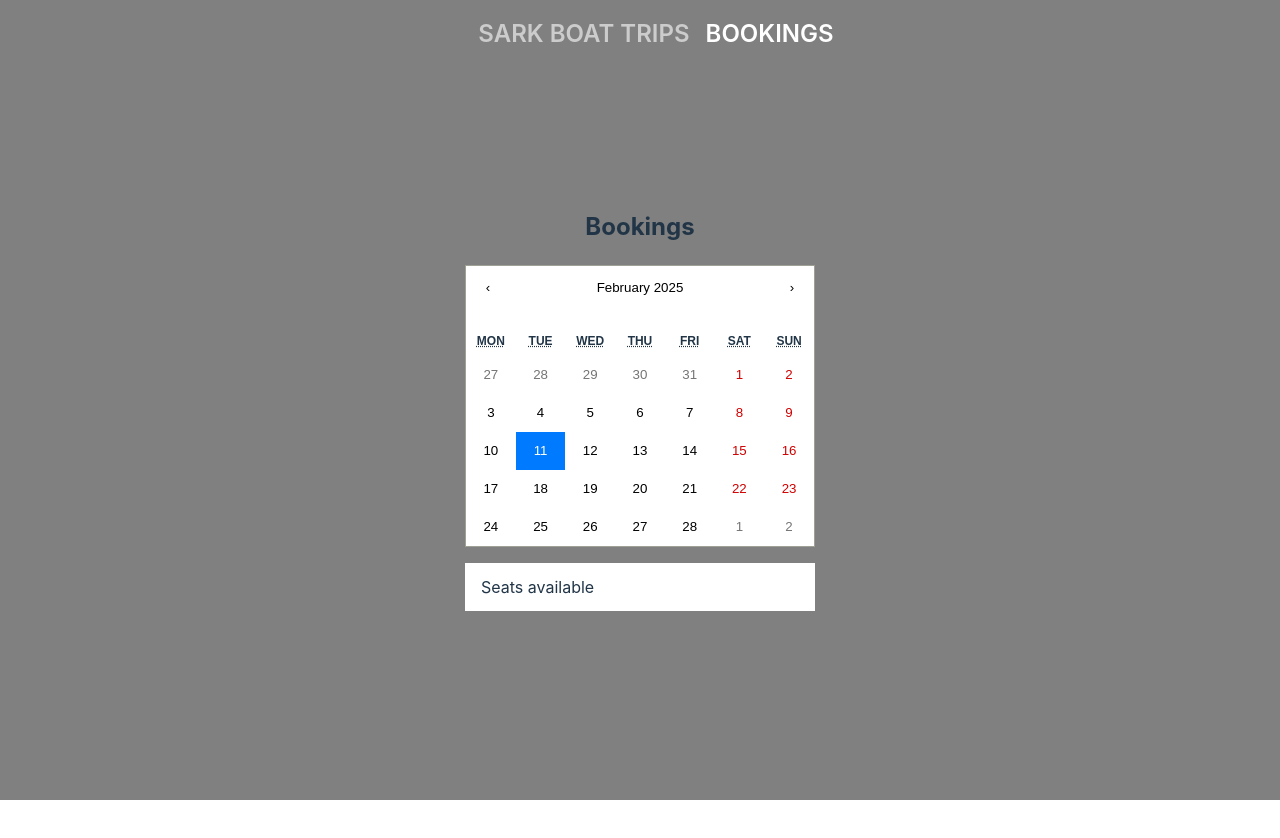
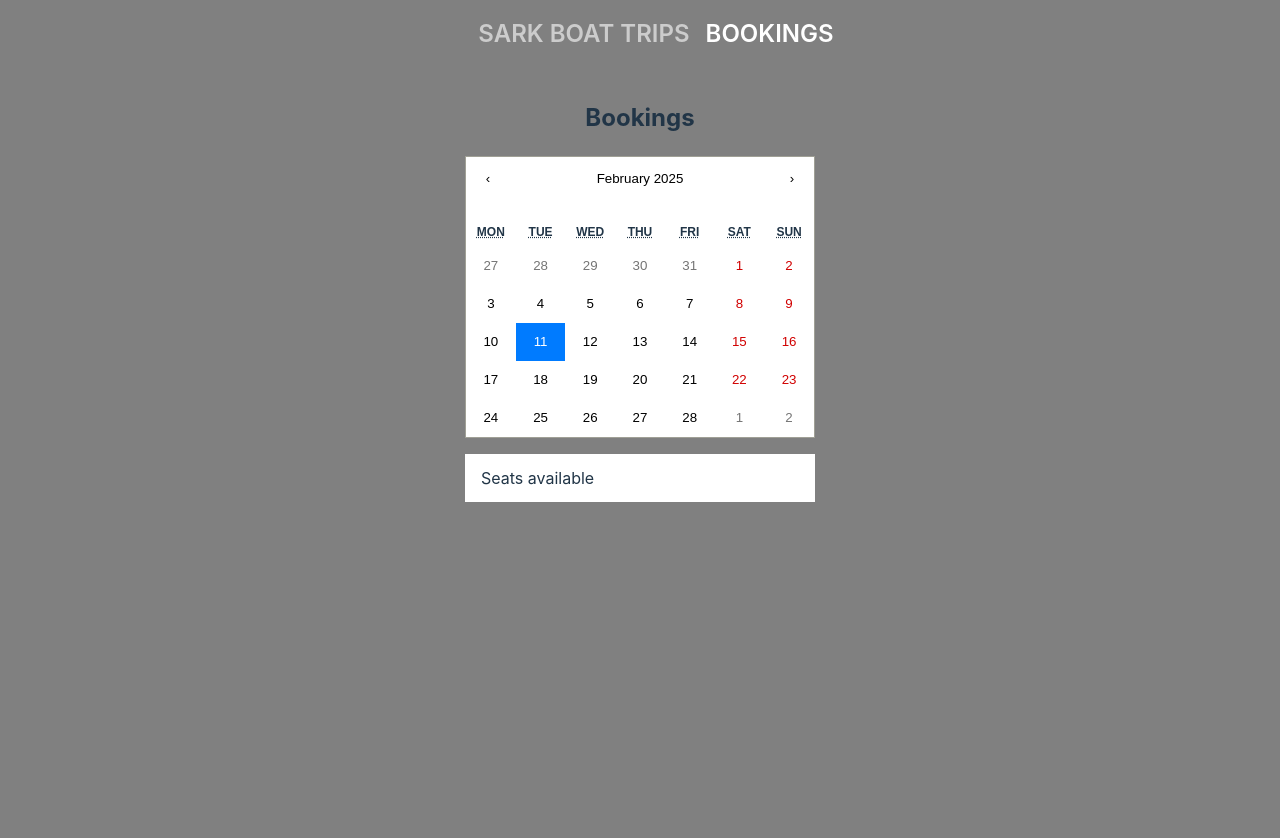
Before and after one commit to MorganGuille/sark-boat-trips, a React (Vite) app in the folder client/: page /bookings in a window 1280 px wide. Shown: the top 838 px of the page. Before the commit the page ends 800 px from the top, so only its background shows below. Built offline with nearby package versions, Linux system fonts and the light colour scheme; no server answers.

Commit message:
calendar displays availability

```diff
--- a/client/src/components/myCalendar.jsx
+++ b/client/src/components/myCalendar.jsx
@@ -71,6 +71,7 @@ function MyCalendar() {
     return (
         <section className="calendar">
             <Calendar
+                onActiveStartDateChange={({ activeStartDate }) => onChange(activeStartDate)}
                 onChange={onChange}
                 value={date}
                 tileClassName={setTileClassName}
--- a/client/src/css/bookings.css
+++ b/client/src/css/bookings.css
@@ -5,6 +5,6 @@
     flex-direction: column;
     /* color: white; */
     align-items: center;
-    justify-content: center;
+    padding-top: 5em;
     background-color: grey;
 }
```
